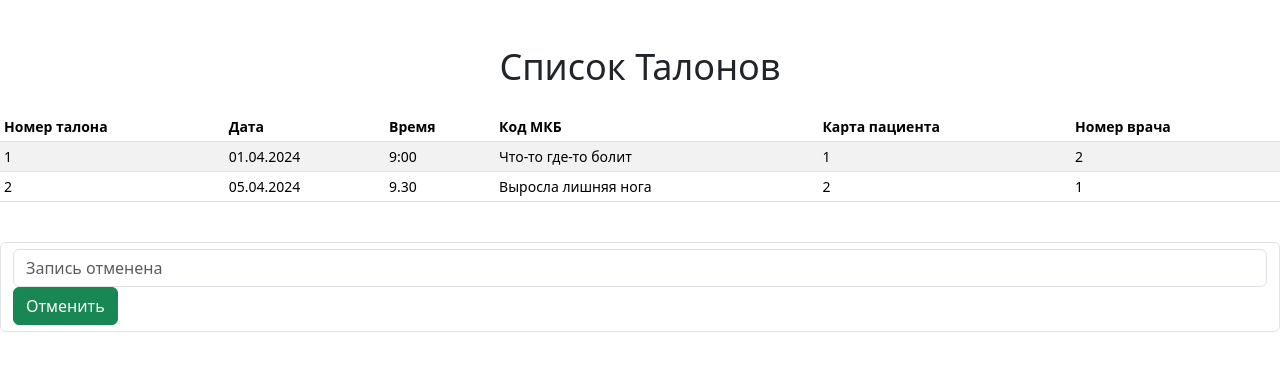
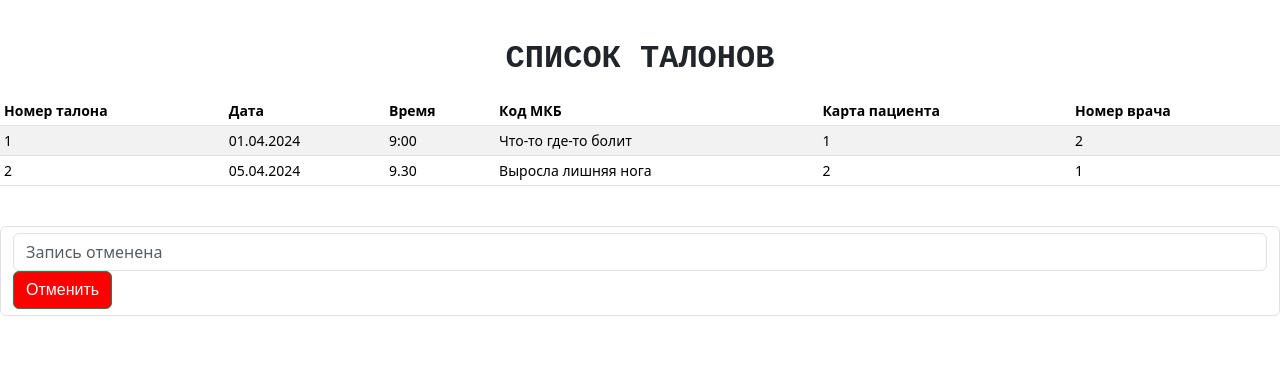
Before and after one commit to IrinaBezmaternykh/The-registry-of-the-polyclinic, a Flask app: page / in a window 1280 px wide. Shown: the part 56-427 px from the top of the page. Run offline with Flask 3, Linux system fonts and the light colour scheme.

Commit message:
Update base.html

```diff
--- a/templates/base.html
+++ b/templates/base.html
@@ -1,20 +1,24 @@
 <!DOCTYPE html>
 <html lang="ru">
+
 <head>
     <meta charset="UTF-8">
     <meta name="viewport" content="width=device-width, initial-scale=1.0">
-    <link href="https://cdn.jsdelivr.net/npm/bootstrap@5.3.3/dist/css/bootstrap.min.css" rel="stylesheet" integrity="sha384-QWTKZyjpPEjISv5WaRU9OFeRpok6YctnYmDr5pNlyT2bRjXh0JMhjY6hW+ALEwIH" crossorigin="anonymous">
+    <link href="https://cdn.jsdelivr.net/npm/bootstrap@5.3.3/dist/css/bootstrap.min.css" rel="stylesheet">
     <link rel="stylesheet" href="{{ url_for('static', filename='css/main.css') }}">
     <title>{% block title %} {% endblock %}</title>
     <style>
-        .bd-title {
-            --bs-heading-color: var(--bs-danger-color);
-            font-size: 36px;
-            font-weight: normal;
-            text-transform: capitalize;
-            line-height: 1.5;
+
+        .btn {
+            background-color: red;
+            color: white;
+            font-family: 'Arial', sans-serif;
         }
 
+        .bd-title {
+            color: var(--bs-danger-color);
+            font-family: 'Courier New', Courier, monospace;
+        }
         .mt-0 {
             margin-top: 30px !important;
         }
```
